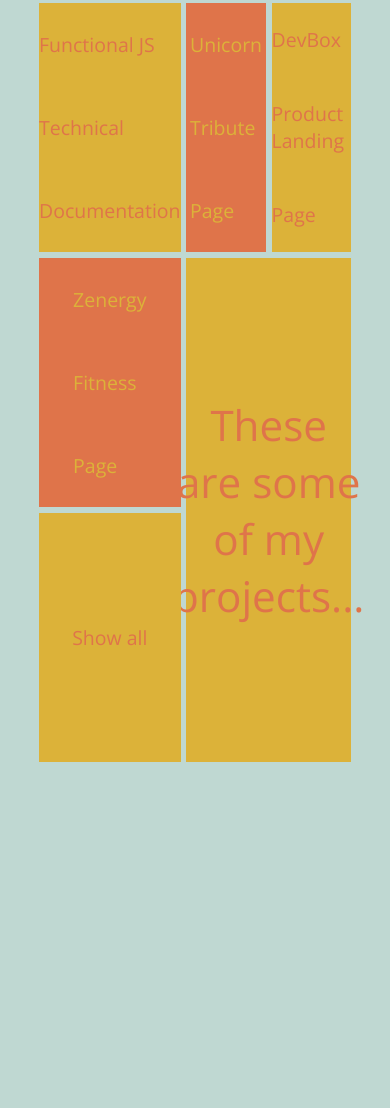
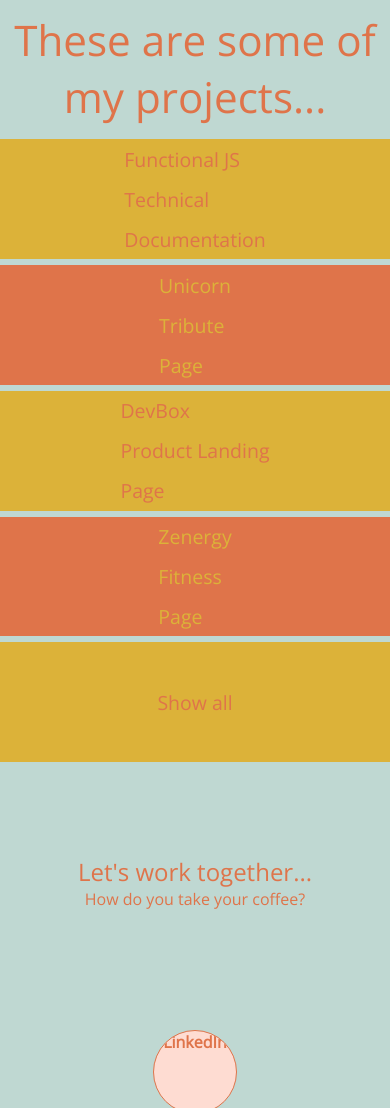
Before and after one commit to colttylerwilson/Personal-Portfolio-Page, a plain HTML site: page index.html in a window 390 px wide. Shown: the part 892-2000 px from the top of the page. Drawn offline with nearby package versions, Linux system fonts and the light colour scheme.

Commit message:
Fixed some styling. Added media queries so there is more responsiveness on portable devies.

```diff
--- a/Stylesheets/default.css
+++ b/Stylesheets/default.css
@@ -78,7 +78,7 @@ li {
     align-items: center;
     text-align: center;
     background-color: #dcb239;
-    font-size: 5vmax;
+    font-size: 5vmin;
     grid-area: e;
     padding: 1vmax;
 }
@@ -161,7 +161,7 @@ footer {
 .contact-button {
     width: 10vmax;
     height: 10vmax;
-    border: .2vmin solid #df744a;
+    border: .3vmin solid #df744a;
     border-radius: 50%;
     overflow: hidden;
     display: flex;
@@ -170,6 +170,10 @@ footer {
     background-color: #fedcd2;
     font-size: 100%;
     font-weight: bold;
+}
+
+#contact-buttons a {
+    text-decoration: none !important;
 }
 
 #subtext {
@@ -188,4 +192,53 @@ footer {
     #navbar a {
         padding: 10vmin 10vmin;
     }
+
+    #contact-buttons {
+        flex-direction: column;
+        justify-content: space-around;
+        align-content: center;
+        height: 100%;
+    }
+
+    #contacts-container {
+        background-color: #bfd8d2;
+        color: #df744a;
+        height: 90%;
+        width: auto;
+        display: flex;
+        justify-content: center;
+        align-content: center;
+        flex-direction: column;
+        text-align: center;
+    }
+
+    .contact-button {
+        margin: 0 auto;
+    }
+
+    #projects-container {
+        background-color: #bfd8d2;
+        height: 90vh;
+        color: #df744a;
+        display: grid;
+        grid-template-areas:
+        "e"
+        "a"
+        "b"
+        "c"
+        "d"
+        "f";
+        grid-template-columns: 1fr;
+        grid-template-rows: 1fr 1fr 1fr 1fr 1fr 1fr;
+        grid-gap: 1.5vmin;
+        width: auto;
+    }
+
+    #projects-container h2 {
+        font-size: 5vmax;
+    }
+
+    #projects h2 {
+        background-color: #bfd8d2;
+    }
 }
```
